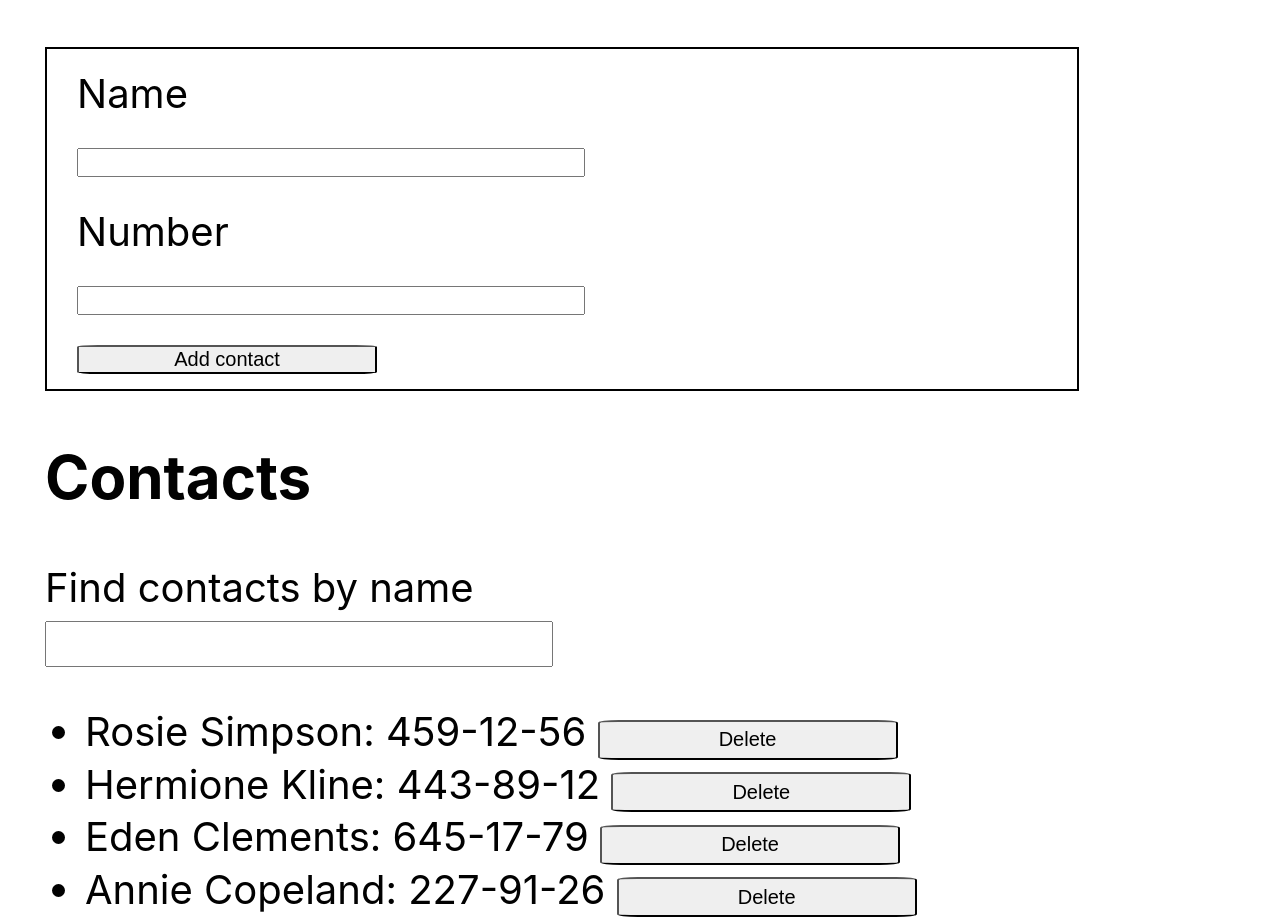
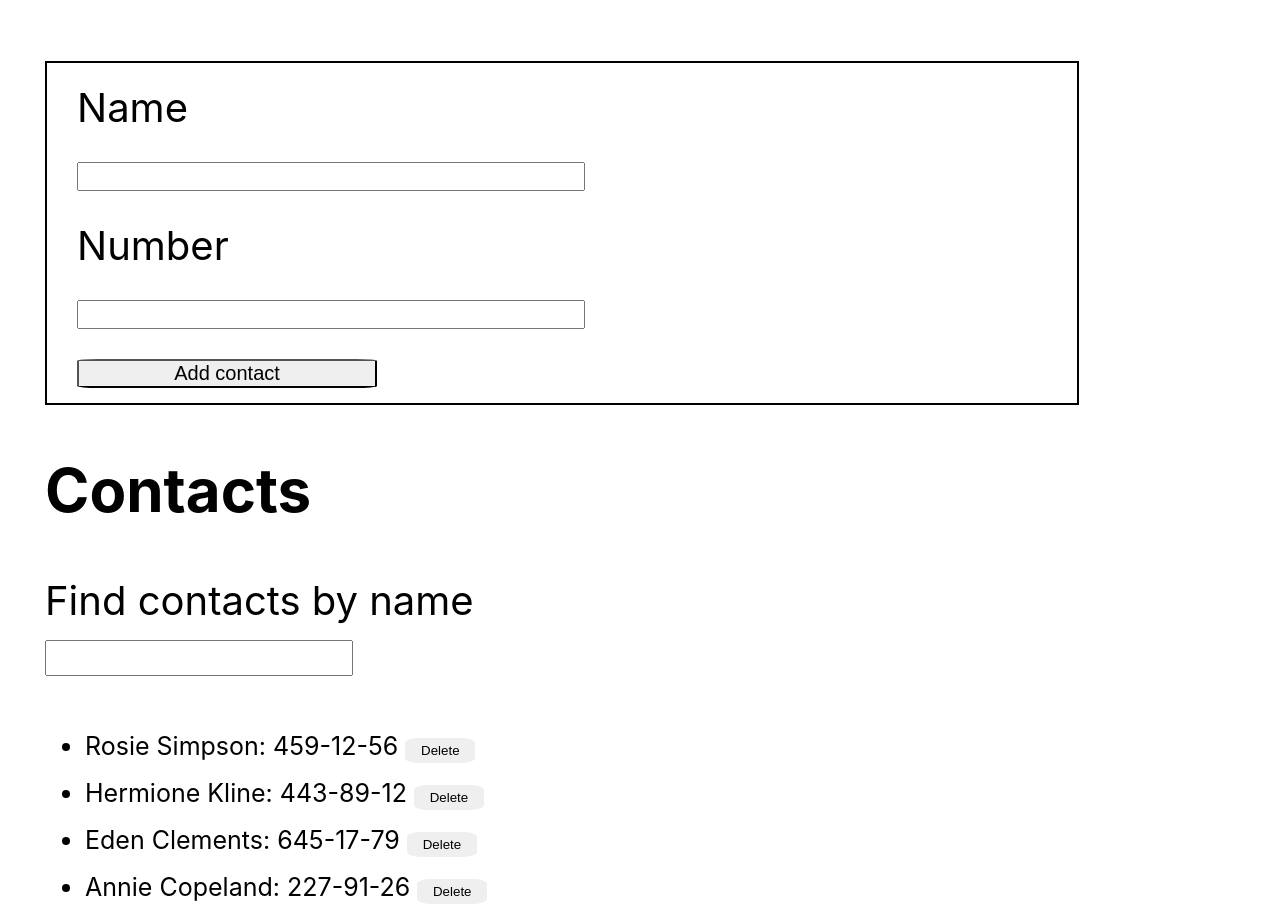
Before and after one commit to JulitaZochowska/goit-react-hw-02-phonebook, a React (Create React App) app: page / in a window 1280 px wide. Built offline with nearby package versions, Linux system fonts and the light colour scheme.

Commit message:
css done

```diff
--- a/src/components/ContactForm.jsx
+++ b/src/components/ContactForm.jsx
@@ -2,7 +2,7 @@ import React, { Component } from 'react';
 import { nanoid } from 'nanoid';
 import PropTypes from 'prop-types';
 
-import './ContactForm.module.css';
+import css from './ContactForm.module.css';
 
 const INITIAL_STATE = {
   name: '',
@@ -36,9 +36,10 @@ class ContactForm extends Component {
 
   render() {
     return (
-      <form onSubmit={this.handleSubmit}>
+      <form className={css.form} onSubmit={this.handleSubmit}>
         <label>Name</label>
         <input
+          className={css.input}
           type="text"
           name="name"
           value={this.state.name}
@@ -49,6 +50,7 @@ class ContactForm extends Component {
         />
         <label>Number</label>
         <input
+          className={css.input}
           type="tel"
           name="number"
           value={this.state.number}
@@ -57,7 +59,9 @@ class ContactForm extends Component {
           title="Phone number must be digits and can contain spaces, dashes, parentheses and can start with +"
           required
         />
-        <button type="submit">Add contact</button>
+        <button className={css.button} type="submit">
+          Add contact
+        </button>
       </form>
     );
   }
@@ -67,3 +71,7 @@ ContactForm.propTypes = {
   addContact: PropTypes.func,
 };
 export default ContactForm;
+
+{
+  /* <li className={css.item}> */
+}
--- a/src/components/ContactForm.module.css
+++ b/src/components/ContactForm.module.css
@@ -1,4 +1,4 @@
-form {
+.form {
   border: 2px solid black;
   display: flex;
   flex-direction: column;
@@ -8,13 +8,13 @@ form {
   padding: 20px 0px 20px 30px;
 }
 
-input {
+.input {
   width: 500px;
   height: 40px;
   font-size: 20px;
 }
 
-button {
+.button {
   width: 300px;
   height: 40px;
   border-radius: 7%;
--- a/src/components/ContactList.jsx
+++ b/src/components/ContactList.jsx
@@ -1,5 +1,6 @@
 import React, { Component } from 'react';
 import PropTypes from 'prop-types';
+import css from './ContactList.module.css';
 
 class ContactList extends Component {
   filterContacts = contacts =>
@@ -22,9 +23,10 @@ class ContactList extends Component {
         {/* filtruje wszystko co przychodzi z API, to co przychodzi z API jest w nawiasie */}
         {/* (this.props.contact)to to, co przychodzi z API */}
         {this.filterContacts(this.props.contacts).map(contact => (
-          <li key={contact.id}>
+          <li className={css.contact} key={contact.id}>
             {contact.name}: {contact.number}&nbsp;
             <button
+              className={css.button}
               onClick={() => {
                 this.props.deleteContact(contact.id);
               }}
--- /dev/null
+++ b/src/components/ContactList.module.css
@@ -0,0 +1,12 @@
+.contact {
+  font-size: 25px;
+  margin-top: 15px;
+}
+
+.button {
+  width: 70px;
+  height: 25px;
+  border: rgb(33, 32, 32);
+  border-radius: 20%;
+  cursor: pointer;
+}
--- a/src/components/Filter.jsx
+++ b/src/components/Filter.jsx
@@ -1,5 +1,6 @@
 import React, { Component } from 'react';
 import PropTypes from 'prop-types';
+import css from './Filter.module.css';
 
 class Filter extends Component {
   render() {
@@ -9,6 +10,7 @@ class Filter extends Component {
         <label>Find contacts by name</label>
         <br />
         <input
+          className={css.input}
           type="text"
           name="filter"
           value={filter}
--- /dev/null
+++ b/src/components/Filter.module.css
@@ -0,0 +1,5 @@
+.input {
+  width: 300px;
+  height: 30px;
+  font-size: 20px;
+}
```
